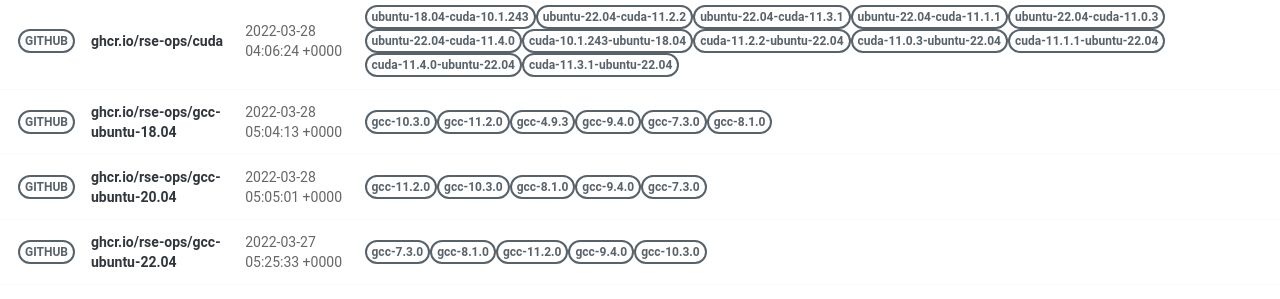
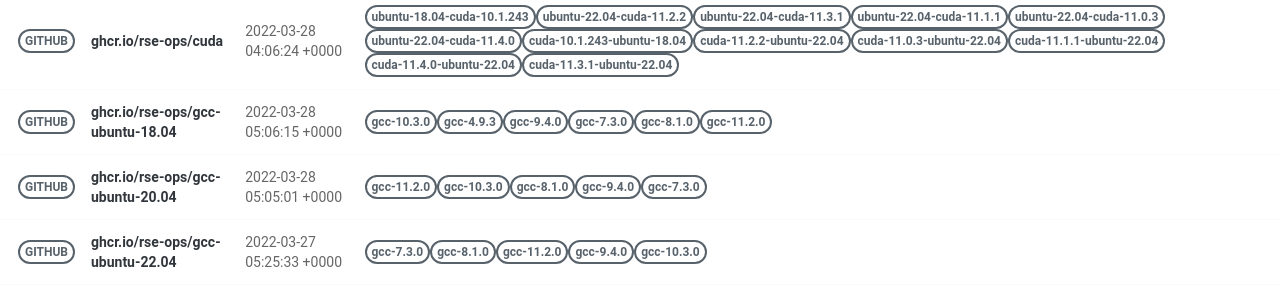
Before and after one commit to rse-ops/docker-images, a Jekyll site: the page built from pages/index.md, in a window 1280 px wide. Shown: the part 502-801 px from the top of the page. Built offline with Jekyll 4.4.1, drawn with Linux system fonts in a browser that asks for light colours; nearby versions of some CDN libraries.

Commit message:
Automated push to update library 2022-03-28

```diff
--- a/_library/ghcr.io-rse-ops-gcc-ubuntu-18.04.md
+++ b/_library/ghcr.io-rse-ops-gcc-ubuntu-18.04.md
@@ -1,7 +1,7 @@
 ---
 layout: container
 name: ghcr.io/rse-ops/gcc-ubuntu-18.04
-updated_at: 2022-03-28 05:04:13.589454
+updated_at: 2022-03-28 05:06:15.128206
 
 
 container_url: https://github.com/orgs/rse-ops/packages/container/package/gcc-ubuntu-18.04
```
Also changed, not shown: other parts of _library/ghcr.io-rse-ops-gcc-ubuntu-18.04.md (+3 -3 lines).
